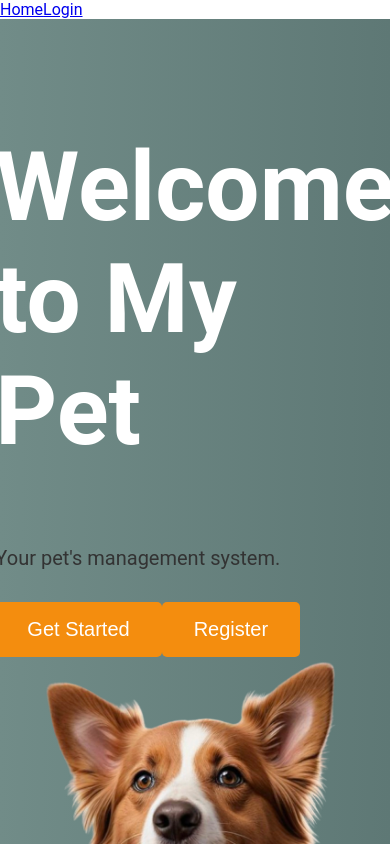
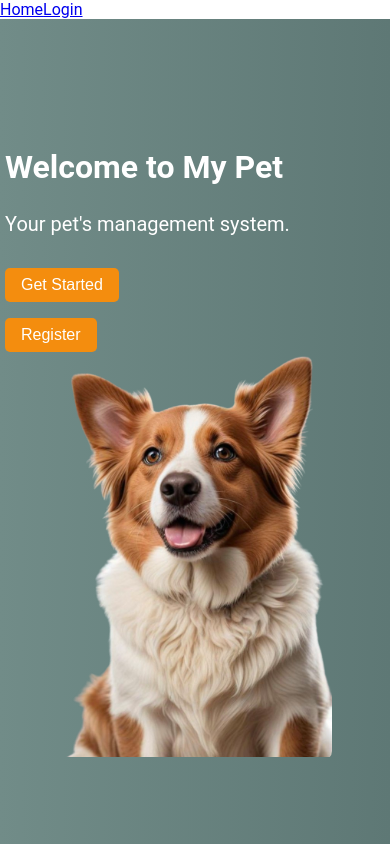
Before and after one commit to diegoavellanedat17/my-pet, a Next.js app: page / in a window 390 px wide. Shown: the top 844 px of the page. Built offline with nearby package versions, Linux system fonts and the light colour scheme; no server answers; what aws-amplify would draw is missing.

Commit message:
buttons wrapper and resposive start

```diff
--- a/src/components/Hero.tsx
+++ b/src/components/Hero.tsx
@@ -3,6 +3,7 @@ import {
   HeroContent,
   HeroButton,
   HeroImageWrapper,
+  ButtonsWrapper,
 } from '@/styles/Hero.styles';
 import Image from 'next/image';
 import Link from 'next/link';
@@ -13,20 +14,22 @@ export default function Hero() {
       <HeroContent>
         <h1>Welcome to My Pet</h1>
         <p>Your pet&apos;s management system.</p>
+        <ButtonsWrapper>
           <Link href="/login" passHref>
             <HeroButton>Get Started</HeroButton>
           </Link>
           <Link href="/register" passHref>
             <HeroButton>Register</HeroButton>
           </Link>
+        </ButtonsWrapper>
       </HeroContent>
       <HeroImageWrapper>
         <Image
           src="/dog.png"
           alt="Hero Image"
           layout="responsive"
-          width={500}
-          height={500}
+          width={50}
+          height={50}
         />
       </HeroImageWrapper>
     </HeroSection>
--- a/src/styles/Hero.styles.ts
+++ b/src/styles/Hero.styles.ts
@@ -5,7 +5,6 @@ export const HeroSection = styled.section`
   flex-direction: column;
   align-items: center;
   justify-content: center;
-  padding: 2rem;
   background: linear-gradient(
     90deg,
     rgba(113, 140, 136, 1) 0%,
@@ -14,26 +13,27 @@ export const HeroSection = styled.section`
   min-height: 100vh;
 
   ${(props) => props.theme.breakpoints.sm} {
-    flex-direction: column; /* Align content vertically */
   }
 
   ${(props) => props.theme.breakpoints.md} {
-    flex-direction: row; /* Align content vertically */
+    flex-direction: row;
   }
 `;
 
 export const HeroContent = styled.div`
-  max-width: 600px;
+  max-width: 400px;
+  width: 380px;
   color: ${(props) => props.theme.colors.text};
 
   h1 {
-    font-size: 6rem;
+    font-size: 2rem;
     color: ${(props) => props.theme.colors.light_text};
   }
 
   p {
     font-size: 1.25rem;
     margin: 1rem 0;
+    color: ${(props) => props.theme.colors.light_text};
   }
 
   ${(props) => props.theme.breakpoints.sm} {
@@ -48,14 +48,14 @@ export const HeroContent = styled.div`
 `;
 
 export const HeroImageWrapper = styled.div`
-  width: 100%;
+  width: 70%;
   max-width: 500px;
   border-radius: 10px;
   overflow: hidden;
 
   ${(props) => props.theme.breakpoints.sm} {
     width: 180%;
-    max-width: 200px;
+    max-width: 500px;
   }
 
   ${(props) => props.theme.breakpoints.md} {
@@ -66,8 +66,8 @@ export const HeroButton = styled.button`
   background-color: ${(props) => props.theme.colors.primary};
   color: #fff;
   border: none;
-  padding: 1rem 2rem;
-  font-size: 1.25rem;
+  padding: 0.5rem 1rem;
+  font-size: 1rem;
   border-radius: 5px;
   cursor: pointer;
   margin-top: 1rem;
@@ -81,3 +81,13 @@ export const HeroButton = styled.button`
     font-size: 1rem;
   }
 `;
+
+export const ButtonsWrapper = styled.div`
+  display: flex;
+  flex-direction: column;
+
+  ${(props) => props.theme.breakpoints.sm} {
+    flex-direction: row;
+    gap: 1rem;
+  }
+`;
```
Lines whose indentation alone changed are shown as unchanged.
